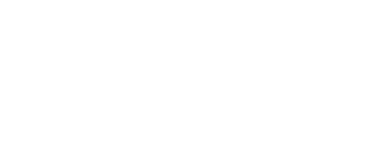
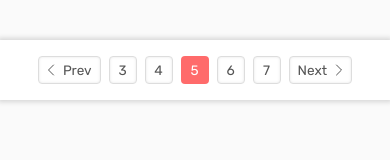
Before and after one commit to ionStici/pagination, a website: page index.html in a window 390 px wide. Drawn offline with Linux system fonts and the light colour scheme.

Commit message:
Add and style pagination component

```diff
--- a/index.html
+++ b/index.html
@@ -6,8 +6,40 @@
         <meta name="viewport" content="width=device-width, initial-scale=1.0" />
         <title>Pagination</title>
 
-    <link rel="stylesheet" href="./style.css" />
-    <script type="module" src="./controller.js" defer></script>
+        <link rel="stylesheet" href="./src/css/style.css" />
+        <script type="module" src="./js/src/controller.js" defer></script>
     </head>
-  <body></body>
+    <body>
+
+
+
+        <div class="pag-wrapper">
+            <div class="pag">
+
+                <div class="pag__box">
+                    <!-- <button class="pag__btn pag__btn--prev" disabled> -->
+                    <button class="pag__btn pag__btn--prev">
+                        <svg class="pag__btn__icon" xmlns="http://www.w3.org/2000/svg" fill="none" viewBox="0 0 24 24" stroke-width="1.5" stroke="currentColor" class="w-6 h-6"><path stroke-linecap="round" stroke-linejoin="round" d="M15.75 19.5L8.25 12l7.5-7.5"/></svg>
+                        <span class="pag__btn__text">Prev</span>
+                    </button>
+
+                    <button class="pag__btn pag__btn__num">3</button>
+                    <button class="pag__btn pag__btn__num">4</button>
+                    <button class="pag__btn pag__btn__num pag__btn--active">5</button>
+                    <button class="pag__btn pag__btn__num">6</button>
+                    <button class="pag__btn pag__btn__num">7</button>
+
+
+                    <button class="pag__btn pag__btn--next">
+                        <span class="pag__btn__text">Next</span>
+                        <svg class="pag__btn__icon" xmlns="http://www.w3.org/2000/svg" fill="none" viewBox="0 0 24 24" stroke-width="1.5" stroke="currentColor" class="w-6 h-6"><path stroke-linecap="round" stroke-linejoin="round" d="M8.25 4.5l7.5 7.5-7.5 7.5"/></svg>
+                    </button>
+                </div>
+
+            </div>
+        </div>
+
+
+
+    </body>
 </html>
--- /dev/null
+++ b/src/sass/_base.scss
@@ -0,0 +1,49 @@
+@import url("https://fonts.googleapis.com/css2?family=Rubik:ital,wght@0,300;0,400;0,500;0,600;0,700;0,800;0,900;1,300;1,400;1,500;1,600;1,700;1,800;1,900&display=swap");
+
+* {
+    margin: 0;
+    padding: 0;
+}
+
+*,
+*::before,
+*::after {
+    box-sizing: inherit;
+}
+
+html {
+    box-sizing: border-box;
+    font-size: 62.5%;
+}
+
+body {
+    font-family: "Rubik", sans-serif;
+    font-size: 1.6rem;
+    font-weight: 400;
+    line-height: 1;
+    color: #333;
+}
+
+// .no-sel {
+//     -webkit-user-select: none; /* Chrome all / Safari all */
+//     -moz-user-select: none; /* Firefox all */
+//     -ms-user-select: none; /* IE 10+ */
+//     user-select: none; /* Likely future */
+// }
+
+// <div class="pag__panel__wrapper">
+// <label class="pag__panel">
+//     <span class="pag__panel__text">Go to page</span>
+//     <input class="pag__panel__input" type="text" />
+//     <button class="pag__panel__btn"><svg class="pag__panel__icon" xmlns="http://www.w3.org/2000/svg" fill="none" viewBox="0 0 24 24" stroke-width="1.5" stroke="currentColor" class="w-6 h-6"><path stroke-linecap="round" stroke-linejoin="round" d="M12.75 15l3-3m0 0l-3-3m3 3h-7.5M21 12a9 9 0 11-18 0 9 9 0 0118 0z" /></svg></button>
+// </label>
+// <p class="pag__message">Pages 1 to 10</p>
+// </div>
+
+// <div class="pag__panel">
+// <p class="pag__panel__message">Pages 1 to 10</p>
+
+// <label>
+//     <span>Go </span>
+// </label>
+// </div>
--- /dev/null
+++ b/src/sass/_content.scss
@@ -0,0 +1,9 @@
+.main {
+    margin-top: 20rem;
+    //   width: 90rem;
+    //   height: 30rem;
+    //   margin: 5rem auto;
+    //   background-color: #fff;
+    //   border: 2px solid #333;
+    //   border-radius: 1rem;
+}
--- /dev/null
+++ b/src/sass/_pagination.scss
@@ -0,0 +1,131 @@
+//
+
+body {
+    background-color: rgba(0, 0, 0, 0.02);
+}
+
+.pag-wrapper {
+    max-width: 75rem;
+    margin: 5rem auto;
+    padding: 2rem 0;
+    box-shadow: 0 0 5px 2px rgba(0, 0, 0, 0.15);
+    border-radius: 1rem;
+    background-color: #fff;
+}
+
+//
+
+.pag {
+    max-width: fit-content;
+    margin: 0 auto;
+
+    &__box {
+        display: flex;
+    }
+
+    &__btn:not(:last-child) {
+        margin-right: 1rem;
+    }
+
+    &__btn {
+        display: flex;
+        align-items: center;
+        justify-content: center;
+        gap: 0.5rem;
+
+        font-family: "Rubik", sans-serif;
+        font-size: 1.7rem;
+        font-weight: 400;
+        color: #555;
+
+        width: fit-content;
+        height: 3.5rem;
+        border: 0.2rem solid #ddd;
+        border-radius: 0.5rem;
+        padding: 0.5rem 1rem;
+        background-color: #fff;
+        box-shadow: 0 0 3px rgba(0, 0, 0, 0.1) inset;
+
+        cursor: pointer;
+        transition: border 0.1s, transform 0.1s, box-shadow 0.1s;
+
+        &__icon {
+            width: 2rem;
+            height: 2rem;
+        }
+
+        &--prev {
+            padding-left: 0.5rem;
+        }
+
+        &--next {
+            padding-right: 0.5rem;
+        }
+
+        &--active {
+            background-color: #ff6b6b;
+            box-shadow: none;
+            border: 2px solid transparent;
+            color: #fff;
+        }
+
+        &:hover,
+        &:focus {
+            outline: none;
+            box-shadow: none;
+            border: 0.2rem solid #bbb;
+            color: #111;
+        }
+
+        &:active {
+            transform: scale(0.9);
+        }
+
+        &--active:hover,
+        &--active:focus {
+            border: 0.2rem solid transparent;
+            color: #fff;
+        }
+
+        &:disabled {
+            cursor: not-allowed;
+            color: #ccc;
+            border: 0.2rem solid #eee;
+            box-shadow: 0 0 5px rgba(0, 0, 0, 0.1) inset;
+        }
+
+        &:disabled:hover {
+            border: 0.2rem solid #eee;
+        }
+
+        &:disabled:active {
+            transform: scale(1);
+        }
+
+        &__num {
+            display: flex;
+            align-items: center;
+            justify-content: center;
+            width: 3.5rem;
+        }
+    }
+}
+
+@media (max-width: 50em) {
+    .pag-wrapper {
+        max-width: 100%;
+        border-radius: 0;
+    }
+}
+
+@media (max-width: 28em) {
+    html {
+        font-size: 8px;
+    }
+}
+
+@media (max-width: 22em) {
+    html {
+        font-size: 7px;
+    }
+}
--- /dev/null
+++ b/src/sass/main.scss
@@ -0,0 +1,3 @@
+@import "base";
+@import "pagination";
+@import "content";
```
Also changed, not shown: package.json (+7 -1 lines), src/css/style.css (added), src/js/controller.js (added), style.css (deleted). Lines whose indentation alone changed are shown as unchanged.
